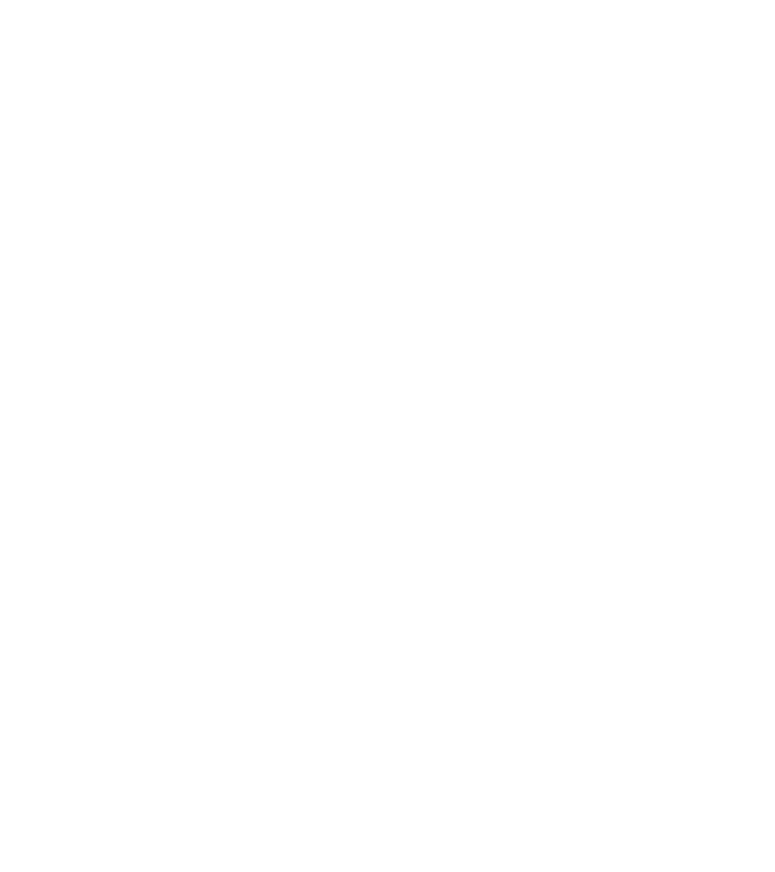
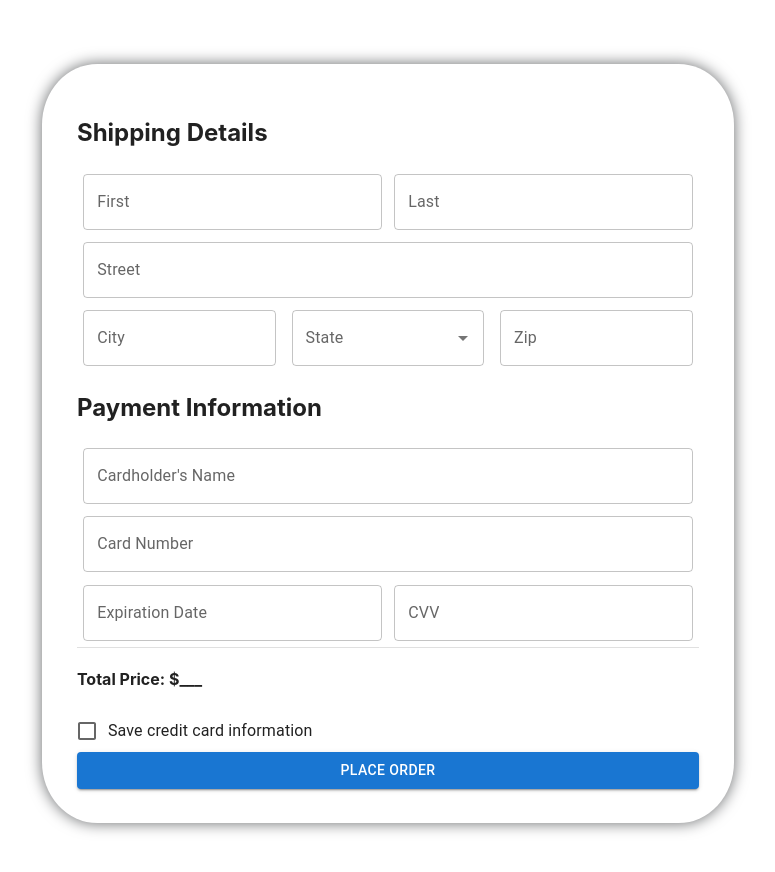
Before and after one commit to Ananya-Ananda/eCommerceProject, a React (Create React App) app in the folder frontend/: page /checkout in a window 1280 px wide. Before the commit this address had no page. Shown: the top 872 px of the page, without its empty margins (252-1027 px from the left). Before the commit the page ends 800 px from the top, so only its background shows below. Built offline with nearby package versions, Linux system fonts and the light colour scheme.

Commit message:
basic checkout page

```diff
--- a/frontend/package.json
+++ b/frontend/package.json
@@ -7,6 +7,8 @@
     "@emotion/styled": "^11.8.1",
     "@mui/icons-material": "^5.8.2",
     "@mui/material": "^5.8.2",
+    "@stripe/react-stripe-js": "^1.8.1",
+    "@stripe/stripe-js": "^1.31.0",
     "@testing-library/jest-dom": "^5.16.4",
     "@testing-library/react": "^13.3.0",
     "@testing-library/user-event": "^13.5.0",
--- /dev/null
+++ b/frontend/src/components/checkoutPage/Checkout.js
@@ -0,0 +1,19 @@
+import React from 'react';
+import './checkout.css';
+import CheckoutBox from './CheckoutBox';
+
+function Checkout(){
+    const styles={
+        container: {
+            margin: "5%",
+            alignItems:"center",
+            justifyContent:"center"
+        }
+    }
+    return(
+        <div style={styles.container}>
+            {/* props-> credit card info, if saved*/}
+            <CheckoutBox/>
+        </div>
+    )
+}export default Checkout;
--- /dev/null
+++ b/frontend/src/components/checkoutPage/CheckoutBox.js
@@ -0,0 +1,84 @@
+import TextField from '@mui/material/TextField';
+import Button from '@mui/material/Button';
+import Card from '@mui/material/Card';
+import Checkbox from '@mui/material/Checkbox';
+import FormControlLabel from '@mui/material/FormControlLabel';
+import Divider from '@mui/material/Divider'
+import { Autocomplete } from '@mui/material';
+
+const usStates = ['AL','AK','AZ','AR','CA','CO','CT','DE',
+'FL','GA','HI','ID','IL','IN','IA','KS','KY','LA','ME','MD',
+'MA','MI','MN','MS','MO','MT','NE','NV','NH','NJ','NM','NY',
+'NC','ND','OH','OK','OR','PA','RI','SC','SD','TN','TX','UT','VT',
+'VA','WA','WV','WI','WY'
+];
+
+const styles ={
+    split: {
+        flex:"1",
+        display: "flex",
+        flexDirection: "row",
+        justifyContent:"space-between",
+    },
+    container:{
+        marginLeft:"20%",
+        marginRight:"20%",
+        padding:'3%',
+        boxShadow: '0px 0px 15px #67696b',
+        borderRadius:"8%"
+    },
+    twoTxt:{
+        margin:"1%",
+        backgroundColor: 'white',
+        width:"48%"
+    },
+    fullWidthTxt:{
+        margin:"1%",
+        backgroundColor: 'white',
+        width:"98%"
+    },
+    threeTxt:{
+        margin:"1%",
+        backgroundColor: 'white',
+        width:"31%"
+    },
+}
+const CheckoutBox = (props) => (
+    <Card style ={styles.container}>
+        <div>
+            <h2>Shipping Details</h2>
+            <div style={styles.split}>
+                <TextField style={styles.twoTxt} label="First"/>
+                <TextField style={styles.twoTxt} label="Last"/>
+            </div>
+            <TextField  style={styles.fullWidthTxt}  label="Street"/>
+            <div style={styles.split}>
+                <TextField style={styles.threeTxt} label="City"/>
+                {/* <TextField style={styles.threeTxt} label="State"/> */}
+                <Autocomplete
+                    disablePortal
+                    id="combo-box-demo"
+                    options={usStates}
+                    style={styles.threeTxt}
+                    renderInput={(params) => <TextField {...params} label="State" />}
+                />
+
+                <TextField style={styles.threeTxt} label="Zip"/>
+            </div>
+       </div>
+       <div>
+            <h2>Payment Information</h2>
+            <TextField  style={styles.fullWidthTxt} label="Cardholder's Name"/>
+            <TextField style={styles.fullWidthTxt} label="Card Number"/>
+            <div style={styles.split}>
+                <TextField style={styles.twoTxt} label="Expiration Date"/>
+                <TextField style={styles.twoTxt} label="CVV"/>
+            </div>
+            <Divider></Divider>
+            <h4>Total Price: $___</h4>
+            <FormControlLabel control={<Checkbox/>} label="Save credit card information" />
+            <Button fullWidth variant="contained">Place order</Button>
+       </div>
+    </Card>
+   );
+   export default CheckoutBox;
--- a/frontend/src/index.js
+++ b/frontend/src/index.js
@@ -6,8 +6,9 @@
 import reportWebVitals from './reportWebVitals';
 import HomePage from './components/homePage/HomePage';
 import BookPage from './components/bookPage/BookPage';
+// import ShoppingCartPage from './components/shoppingCartPage/ShoppingCartPage';
 import AccessTokenProvider, { AccessTokenContext } from './contexts/accessTokenContext';
-
+import Checkout from './components/checkoutPage/Checkout'
 const root = ReactDOM.createRoot(document.getElementById('root'));
 root.render(
   <AccessTokenProvider>
@@ -15,7 +16,9 @@
     <Routes>
       {/* <Route path='/' element = {<App/>}/> */}
       <Route path = '/' element={<HomePage/>}/>
-      <Route path = 'bookPage' element={<BookPage/>}/>
+      <Route path = 'bookpage' element={<BookPage/>}/>
+      {/* <Route path = 'shoppingCartPage' element={<ShoppingCartPage/>}/> */}
+      <Route path = 'checkout' element={<Checkout/>}/>
     </Routes>
   </BrowserRouter>
   </AccessTokenProvider>
```
Also changed, not shown: frontend/src/components/checkoutPage/checkout.css (added), 2 other files (tests, documents, lock files or other folders).
